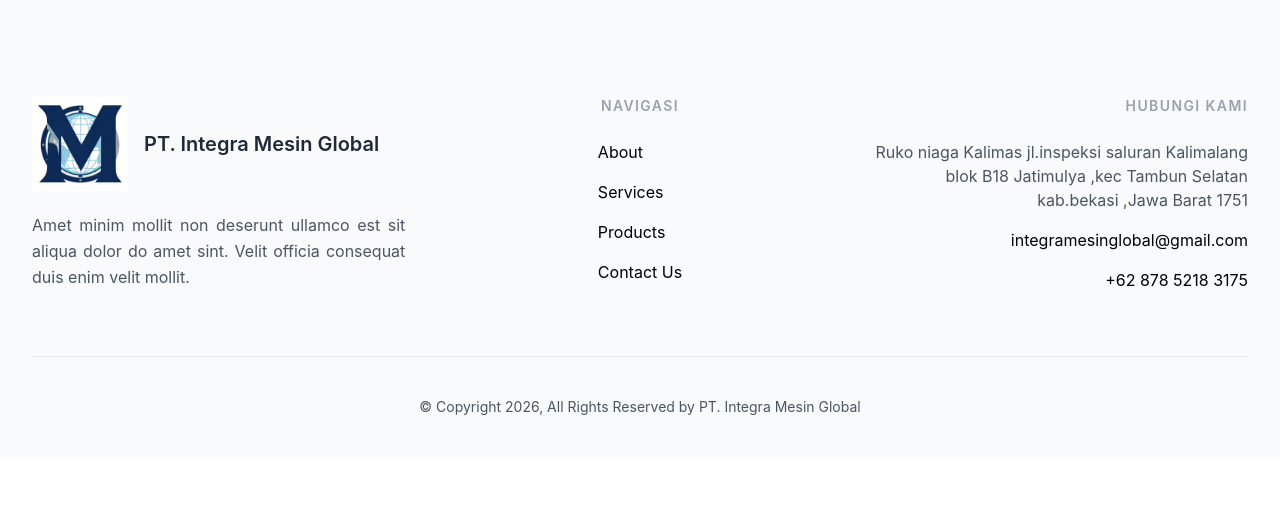
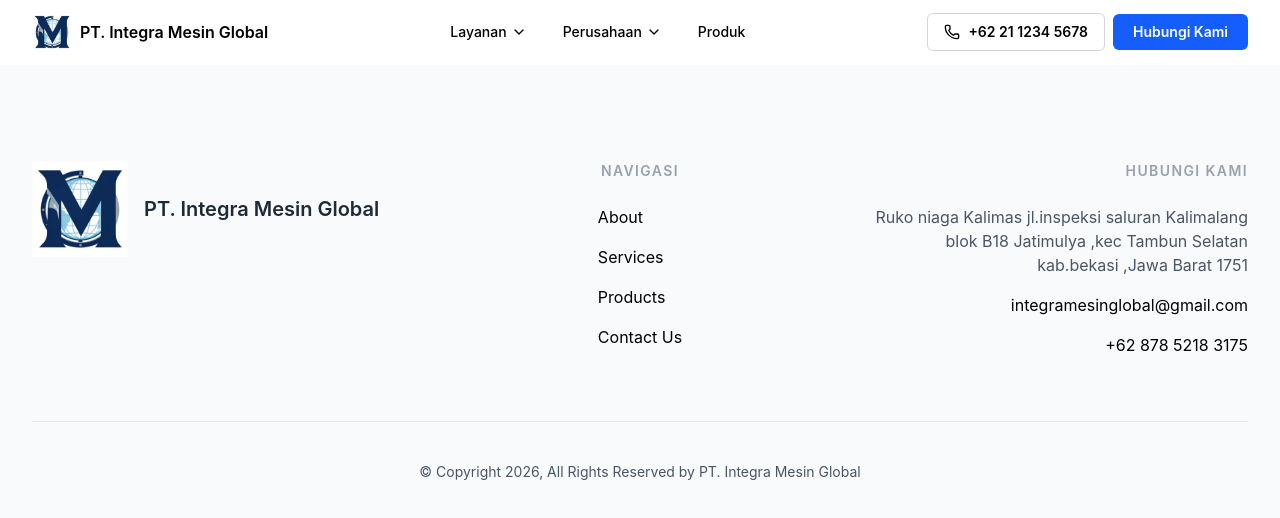
Before and after one commit to MuhamadIlham01/integra-company-porfile, a React (Vite) app: page / in a window 1280 px wide. Shown: the top 518 px of the page. Built offline with nearby package versions, Linux system fonts and the light colour scheme.

Commit message:
try navbar

```diff
--- a/src/components/layout/Footer.jsx
+++ b/src/components/layout/Footer.jsx
@@ -7,7 +7,6 @@ const Footer = () => {
     <section className="py-10 bg-gray-50 sm:pt-16 lg:pt-24">
       <div className="px-4 mx-auto sm:px-6 lg:px-8 max-w-7xl">
         <div className="grid grid-cols-1 md:grid-cols-3 gap-y-12 gap-x-12">
-          {/* Kiri: Logo + Nama PT */}
           <div className="flex flex-col items-start">
             <Link to="/" className="flex items-center gap-4">
               <img
@@ -19,14 +18,8 @@ const Footer = () => {
                 PT. Integra Mesin Global
               </span>
             </Link>
-
-            <p className="text-base leading-relaxed text-gray-600 mt-5 text-justify">
-              Amet minim mollit non deserunt ullamco est sit aliqua dolor do
-              amet sint. Velit officia consequat duis enim velit mollit.
-            </p>
           </div>
 
-          {/* Tengah: Navigasi */}
           <div className="flex flex-col items-start md:items-center">
             <p className="text-sm font-semibold tracking-widest text-gray-400 uppercase">
               Navigasi
@@ -71,13 +64,12 @@ const Footer = () => {
             </ul>
           </div>
 
-          {/* Kanan: Alamat, Email, No. Kontak */}
           <div className="flex flex-col items-start md:items-end">
             <p className="text-sm font-semibold tracking-widest text-gray-400 uppercase">
               Hubungi Kami
             </p>
 
-            <ul className="mt-6 space-y-4 md:text-right">
+            <ul className="mt-6 space-y-4 text-right">
               <li className="text-base text-gray-600">
                 Ruko niaga Kalimas jl.inspeksi saluran Kalimalang blok B18
                 Jatimulya ,kec Tambun Selatan kab.bekasi ,Jawa Barat 1751
--- a/src/components/layout/NavBar.jsx
+++ b/src/components/layout/NavBar.jsx
@@ -106,7 +106,7 @@ const ListItem = ({ title, description, icon: Icon, href }) => (
 );
 
 const Navbar = () => {
-  const [openMenu, setOpenMenu] = useState(null); // 'services' | 'company' | null
+  const [openMenu, setOpenMenu] = useState(null);
   const [mobileOpen, setMobileOpen] = useState(false);
   const [scrolled, setScrolled] = useState(false);
   const navRef = useRef(null);
--- a/src/pages/Home.jsx
+++ b/src/pages/Home.jsx
@@ -3,6 +3,7 @@ import Navbar from "../components/layout/NavBar";
 const Home = () => {
   return (
     <div>
+      <Navbar />
       <Footer />
     </div>
   );
```
